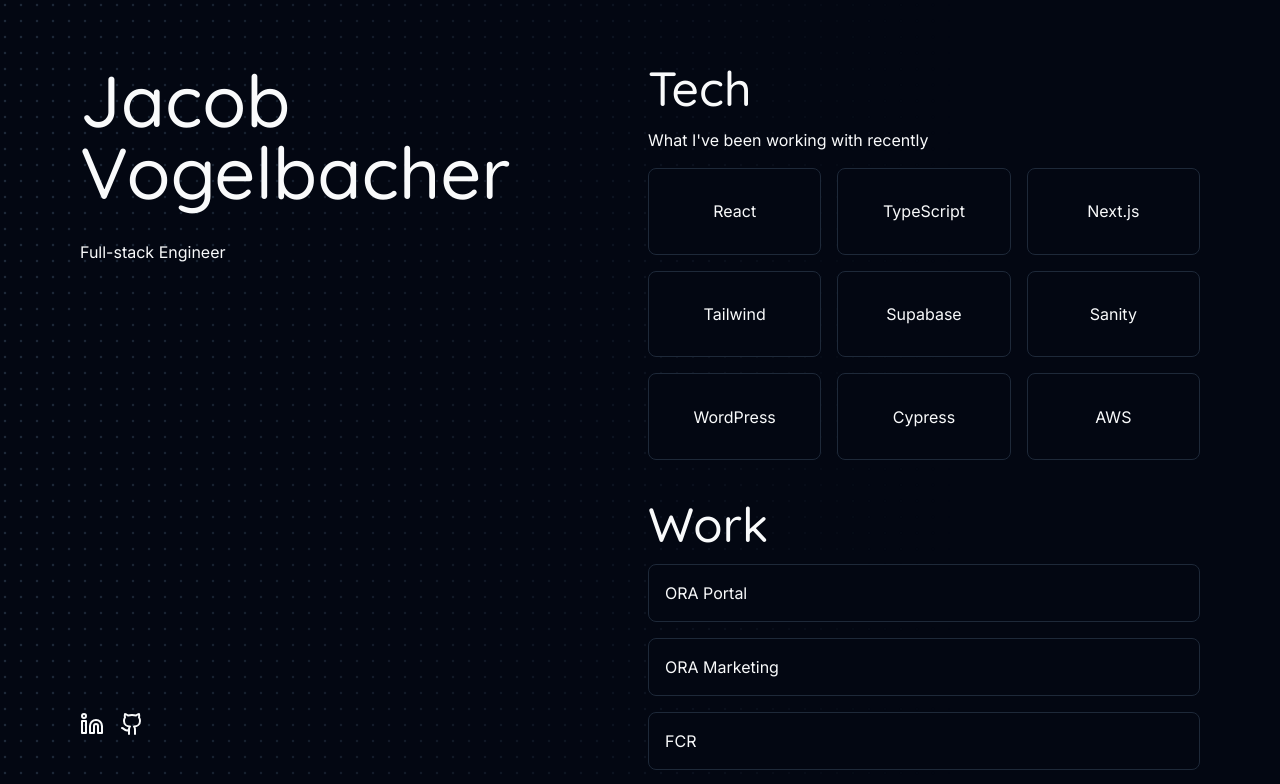
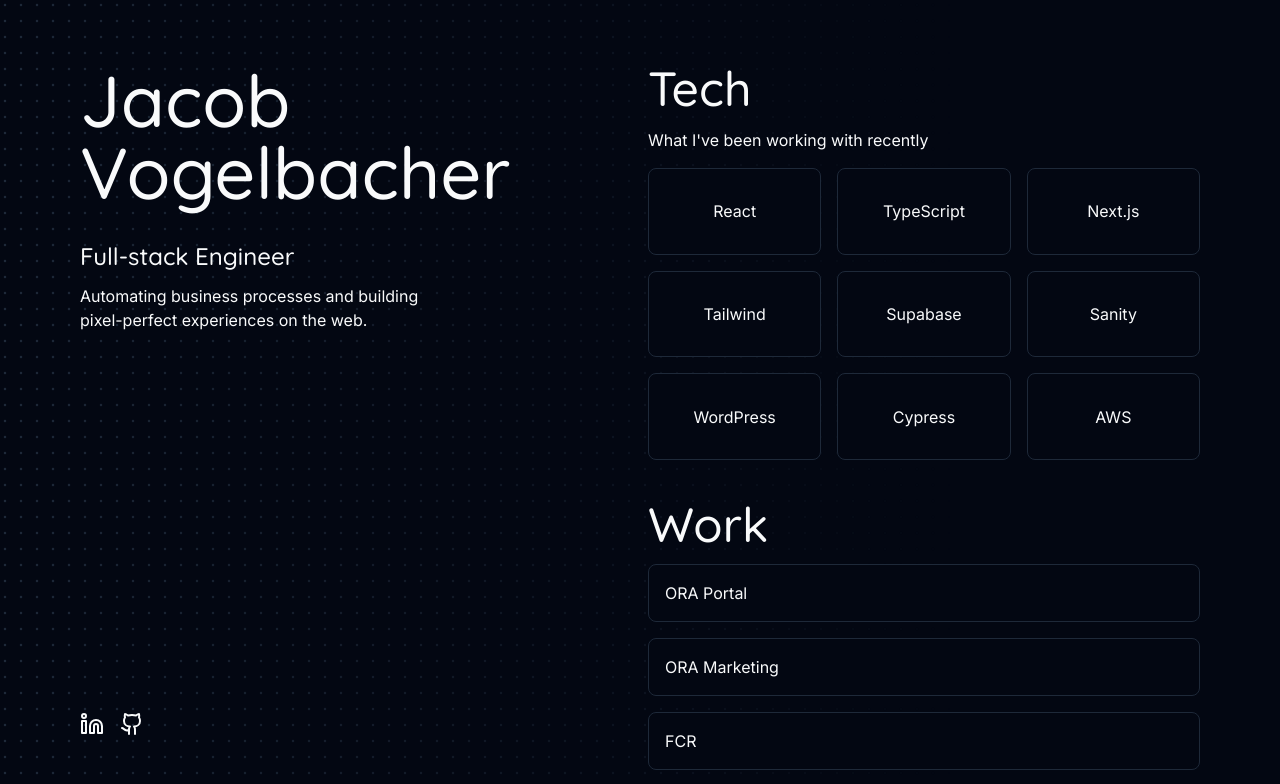
Before and after one commit to JacobVogelbacher/jacob-site-25, a Next.js app: page / in a window 1280 px wide. Shown: the top 784 px of the page. Built offline with nearby package versions, Linux system fonts and the light colour scheme.

Commit message:
- style the title - add description text

```diff
--- a/app/page.tsx
+++ b/app/page.tsx
@@ -18,7 +18,15 @@
               <h1>
                 Jacob <br /> Vogelbacher
               </h1>
-              <p>Full-stack Engineer</p>
+              <div className="flex flex-col gap-3">
+                <p className="font-heading text-2xl font-medium">
+                  Full-stack Engineer
+                </p>
+                <p className="max-w-[35ch]">
+                  Automating business processes and building pixel-perfect
+                  experiences on the web.
+                </p>
+              </div>
             </div>
             <div className="flex items-center gap-4">
               <a
```
